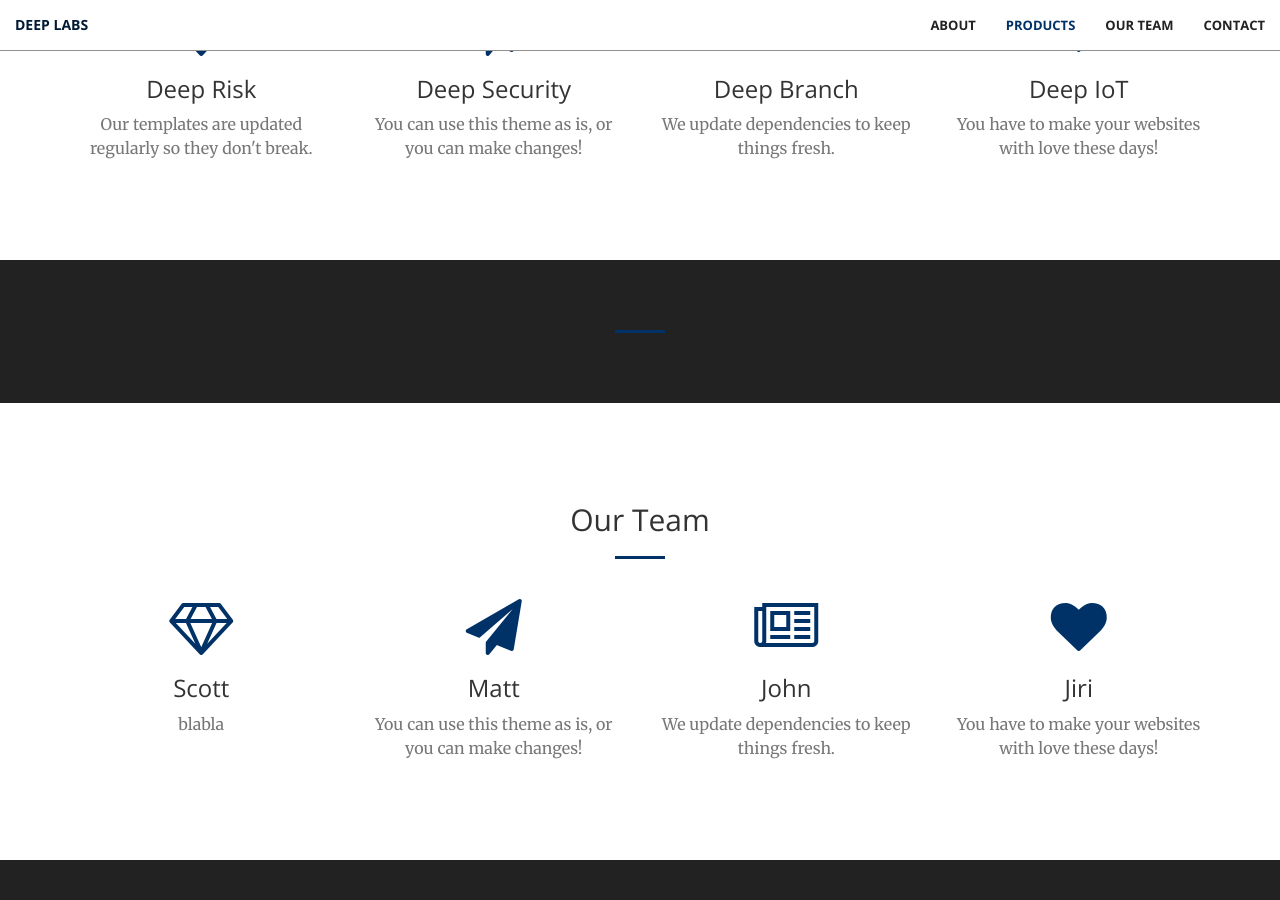
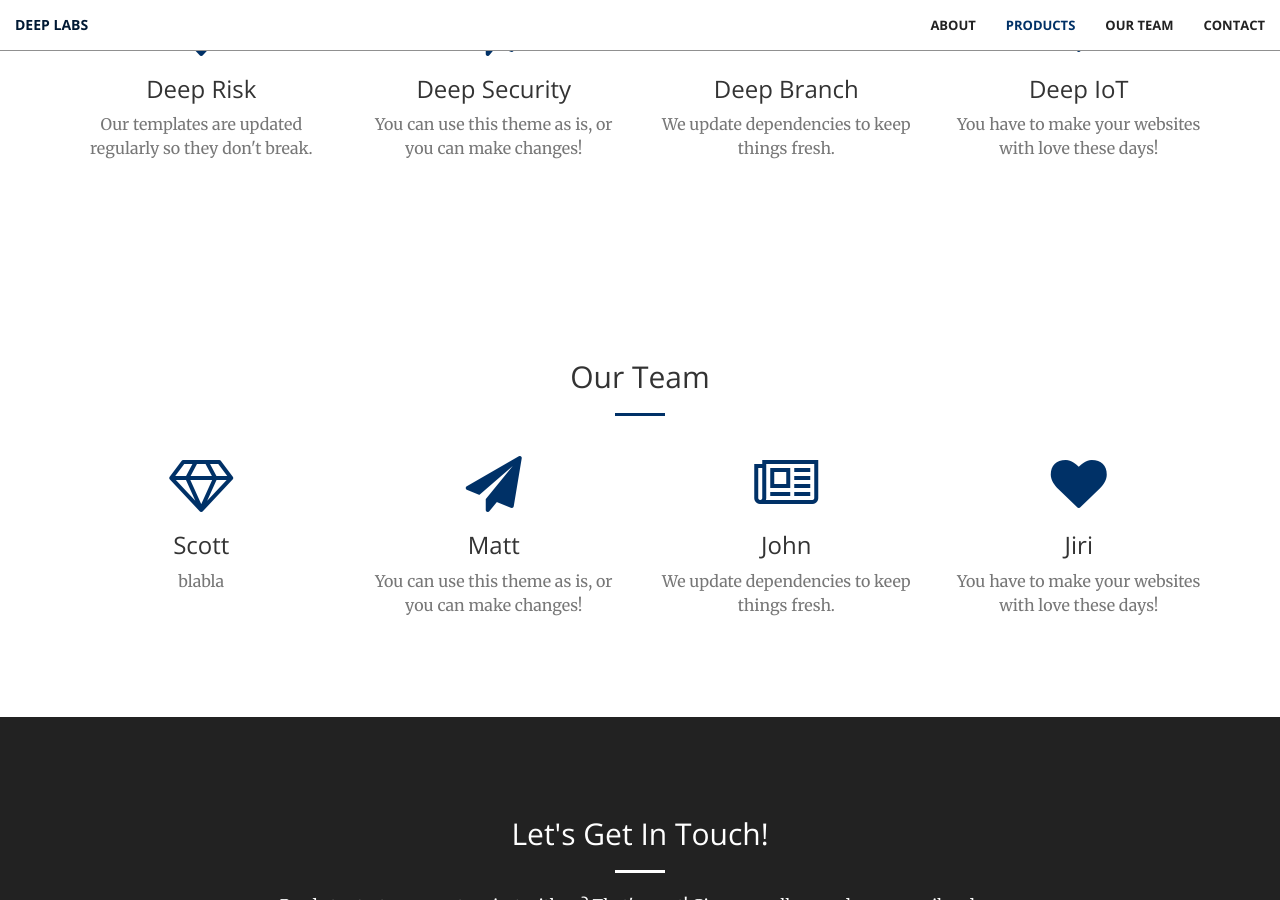
Before and after one commit to CzechJiri/test2, a Jekyll site: the page built from index.html, in a window 1280 px wide and 900 px high, scrolled down 1490 px. Built offline with Jekyll 4.4.1, drawn with Linux system fonts in a browser that asks for light colours.

Commit message:
first commit

```diff
--- a/_includes/aside.html
+++ b/_includes/aside.html
@@ -1,3 +1,6 @@
   <aside class="bg-dark">
-      <HR>
+      <div class="container text-center">
+          <div class="call-to-action">
+          </div>
+      </div>
   </aside>
--- a/_layouts/front.html
+++ b/_layouts/front.html
@@ -8,7 +8,7 @@
   {% include header.html %}
   {% include about.html %}
   {% include products.html %}
-  {% include aside.html %}
+<!--{% include aside.html %}-->
   {% include ourteam.html %}
   {% include contact.html %}
   {% include scripts.html %}
```
